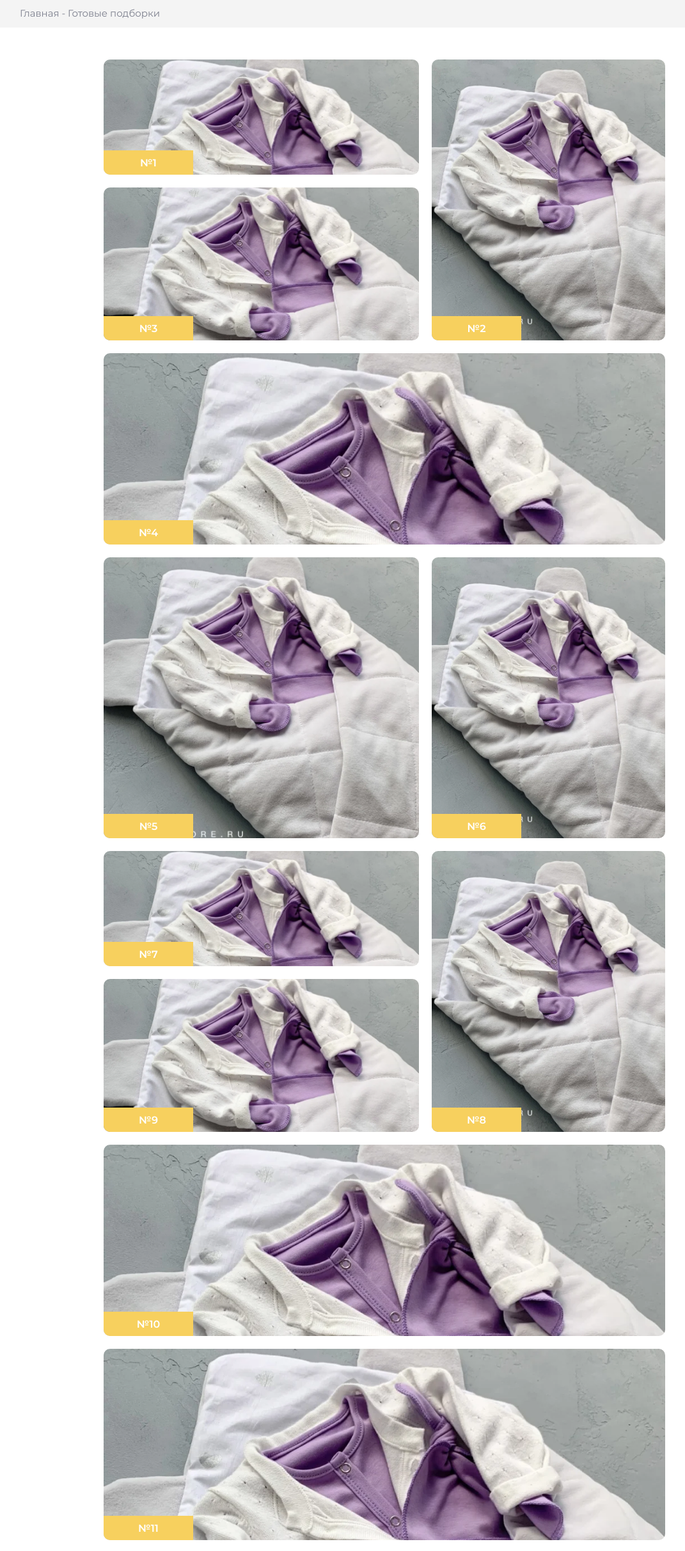
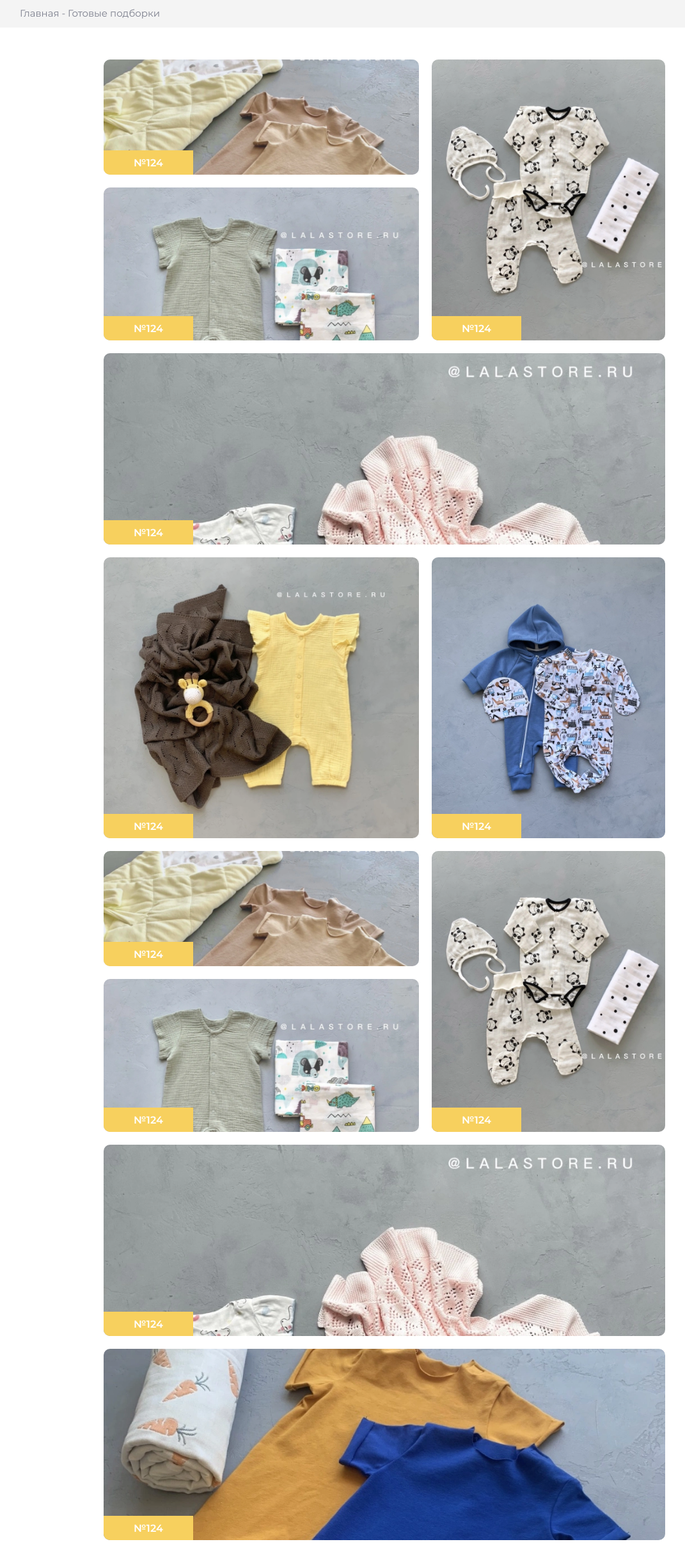
Before and after one commit to TrojanDll/lalastore, a website: page src/prepared-references.pug in a window 1280 px wide. Shown: the part 255-2679 px from the top of the page at 64% size, without its empty margins (39-1110 px from the left). Drawn offline with nearby package versions, Linux system fonts and the light colour scheme; files that its build step writes are made by us from their sources.

Commit message:
small fixes

```diff
--- a/src/sass/sections/_references.scss
+++ b/src/sass/sections/_references.scss
@@ -157,14 +157,29 @@
 }
 
 @media (max-width: 992px) {
+  .references {
+    padding-top: 20px;
+    padding-bottom: 25px;
+  }
   .references__wrapper {
     width: 100%;
     margin: 0 auto;
     align-items: center;
     flex-direction: column;
+    gap: 15px;
+  }
+  .references__list_left-part {
+    gap: 15px;
+  }
+
+  .references__list_right-part {
+    gap: 15px;
   }
   .references__item {
     height: 180px;
+  }
+  .references__item_right-part_13 {
+    margin-top: 0;
   }
   .references__list_left-part {
     width: 100%;
--- a/src/sass/style.scss
+++ b/src/sass/style.scss
@@ -10,6 +10,7 @@
 
 * {
   font-family: "Montserrat", sans-serif;
+  color: $text-color;
   outline: none;
 }
 
--- a/src/sections/references.pug
+++ b/src/sections/references.pug
@@ -3,51 +3,51 @@
         .references__wrapper
             .references__list_left-part
                 .references__item.references__item_left-part_1
-                    img.references__item__image.references__item__image_animation(src='./assets/img/collection1.webp')
-                    .references__item__number №1
+                    img.references__item__image.references__item__image_animation(src='./assets/img/references1.webp')
+                    .references__item__number №124
                 .references__item.references__item_left-part_2
-                    img.references__item__image.references__item__image_full(src='./assets/img/collection1.webp')
-                    .references__item__number №2
+                    img.references__item__image.references__item__image_full(src='./assets/img/references2.webp')
+                    .references__item__number №124
                 .references__item.references__item_left-part_3
-                    img.references__item__image.references__item__image_animation(src='./assets/img/collection1.webp')
-                    .references__item__number №3
+                    img.references__item__image.references__item__image_animation(src='./assets/img/references3.webp')
+                    .references__item__number №124
                 .references__item.references__item_left-part_4
-                    img.references__item__image.references__item__image_animation(src='./assets/img/collection1.webp')
-                    .references__item__number №4
+                    img.references__item__image.references__item__image_animation(src='./assets/img/references4.webp')
+                    .references__item__number №124
                 .references__item.references__item_left-part_5
-                    img.references__item__image.references__item__image_full(src='./assets/img/collection1.webp')
-                    .references__item__number №5
+                    img.references__item__image.references__item__image_full(src='./assets/img/references5.webp')
+                    .references__item__number №124
                 .references__item.references__item_left-part_6
-                    img.references__item__image.references__item__image_full(src='./assets/img/collection1.webp')
-                    .references__item__number №6
+                    img.references__item__image.references__item__image_full(src='./assets/img/references6.webp')
+                    .references__item__number №124
                 .references__item.references__item_left-part_7
-                    img.references__item__image.references__item__image_animation(src='./assets/img/collection1.webp')
-                    .references__item__number №7
+                    img.references__item__image.references__item__image_animation(src='./assets/img/references1.webp')
+                    .references__item__number №124
                 .references__item.references__item_left-part_8
-                    img.references__item__image.references__item__image_full(src='./assets/img/collection1.webp')
-                    .references__item__number №8
+                    img.references__item__image.references__item__image_full(src='./assets/img/references2.webp')
+                    .references__item__number №124
                 .references__item.references__item_left-part_9
-                    img.references__item__image.references__item__image_animation(src='./assets/img/collection1.webp')
-                    .references__item__number №9
+                    img.references__item__image.references__item__image_animation(src='./assets/img/references3.webp')
+                    .references__item__number №124
                 .references__item.references__item_left-part_10
-                    img.references__item__image.references__item__image_animation(src='./assets/img/collection1.webp')
-                    .references__item__number №10
+                    img.references__item__image.references__item__image_animation(src='./assets/img/references4.webp')
+                    .references__item__number №124
             .references__list_right-part
                 .references__item.references__item_right-part_11
-                    img.references__item__image.references__item__image_animation(src='./assets/img/collection1.webp')
-                    .references__item__number №11
+                    img.references__item__image.references__item__image_animation(src='./assets/img/references11.webp')
+                    .references__item__number №124
                 .references__item.references__item_right-part_12
-                    img.references__item__image.references__item__image_animation(src='./assets/img/collection1.webp')
-                    .references__item__number №12
+                    img.references__item__image.references__item__image_animation(src='./assets/img/references12.webp')
+                    .references__item__number №124
                 .references__item.references__item_right-part_13
-                    img.references__item__image.references__item__image_animation(src='./assets/img/collection1.webp')
-                    .references__item__number №13
+                    img.references__item__image.references__item__image_animation(src='./assets/img/references13.webp')
+                    .references__item__number №124
                 .references__item.references__item_right-part_14
-                    img.references__item__image.references__item__image_full(src='./assets/img/collection1.webp')
-                    .references__item__number №14
+                    img.references__item__image.references__item__image_full(src='./assets/img/references14.webp')
+                    .references__item__number №124
                 .references__item.references__item_right-part_15
-                    img.references__item__image.references__item__image_animation(src='./assets/img/collection1.webp')
-                    .references__item__number №15
+                    img.references__item__image.references__item__image_animation(src='./assets/img/references11.webp')
+                    .references__item__number №124
                 .references__item.references__item_right-part_16
-                    img.references__item__image.references__item__image_animation(src='./assets/img/collection1.webp')
-                    .references__item__number №16
+                    img.references__item__image.references__item__image_animation(src='./assets/img/references12.webp')
+                    .references__item__number №124
```
Also changed, not shown: src/assets/img/references1.webp (added), src/assets/img/references11.webp (added), src/assets/img/references12.webp (added), src/assets/img/references13.webp (added), src/assets/img/references14.webp (added), src/assets/img/references2.webp (added), src/assets/img/references3.webp (added), src/assets/img/references4.webp (added), src/assets/img/references5.webp (added), src/assets/img/references6.webp (added), src/css/catalog.css, src/css/mainPage.css, src/css/preparedReferences.css, src/prepared-references.html.
